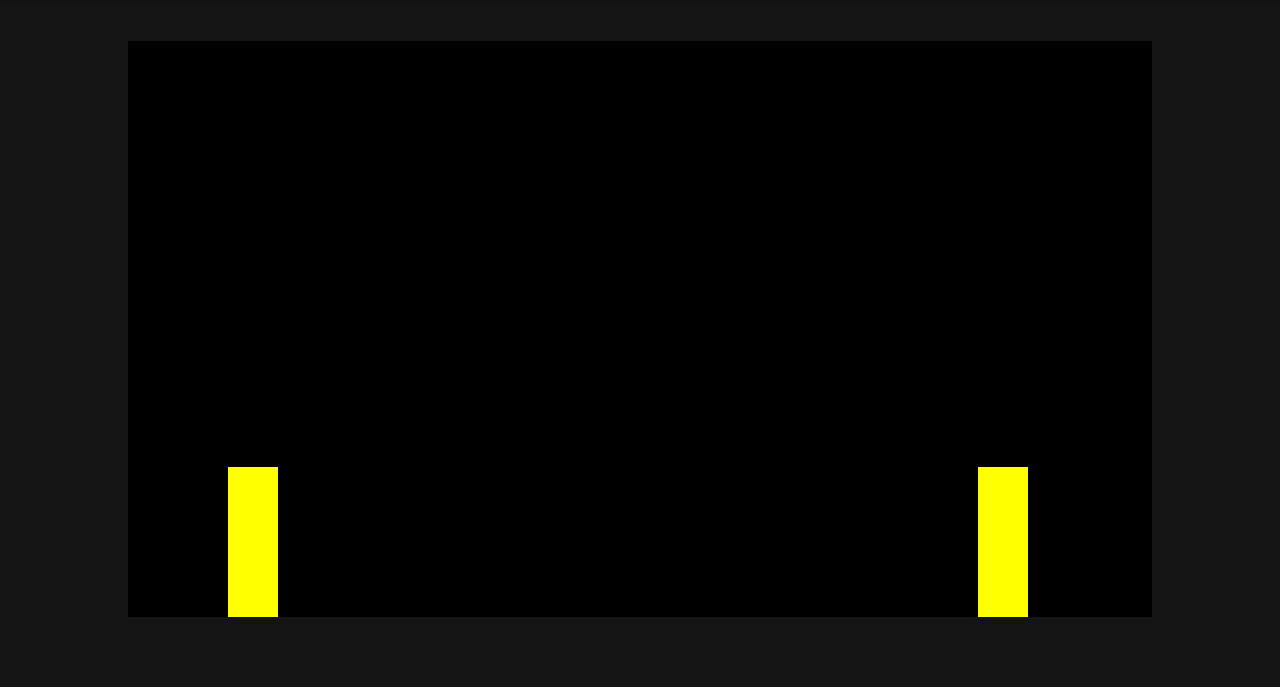
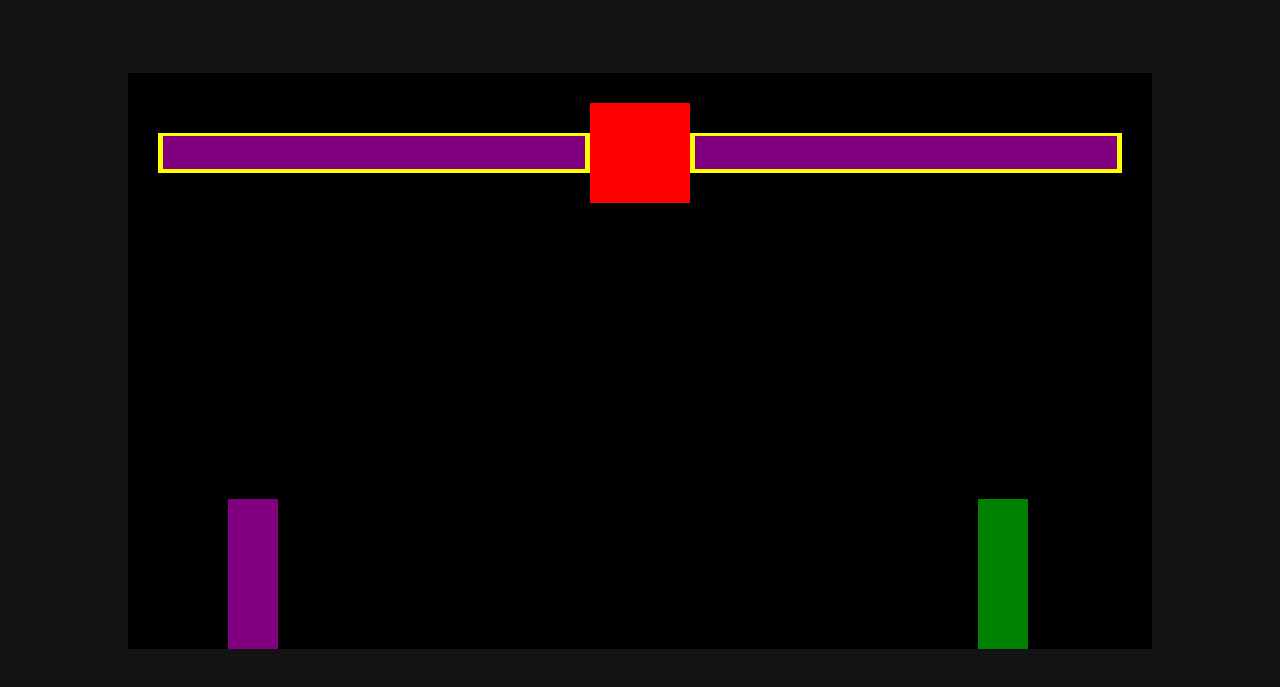
Before and after one commit to Gerencia-de-configuracao-e-mudancas/projeto-final-tropajs, a plain HTML site: page jojoWebSite/game/index.html in a window 1280 px wide. Shown: the part 69-756 px from the top of the page. Drawn offline with Linux system fonts and the light colour scheme.

Commit message:
add: Barras de vida e correção do ataque dos personagens

```diff
--- a/jojoWebSite/game/index.html
+++ b/jojoWebSite/game/index.html
@@ -22,7 +22,16 @@
     <main>
         <section id="game">
             <div class="imgDiv">
-                <div>
+                <div class="canvas-div">
+                    <div class="interface-div">
+                        <div id="player-bar-container">
+                            <div id="player-bar"></div>
+                        </div>
+                        <div id="timer"></div>
+                        <div id="enemy-bar-container">
+                            <div id="enemy-bar"></div>
+                        </div>
+                    </div>
                     <canvas id="canvas"></canvas>
                 </div>
             </div>
--- a/jojoWebSite/game/script.js
+++ b/jojoWebSite/game/script.js
@@ -7,6 +7,7 @@ canvas.height = 576;
 c.fillRect(0, 0, canvas.width, canvas.height);
 
 const gravity = 0.2;
+
 class Personagem {
     constructor({ position, velocity, keys, color }) {
         this.position = position;
@@ -26,11 +27,13 @@ class Personagem {
             height: 50
         }
         this.speed = 10;
-        this.side
+        this.side;
+        this.life = 100;
+        this.canAttack = true;
     }
 
     draw() {
-        c.fillStyle = (this.side == 'right') ? this.color : 'yellow';
+        c.fillStyle = this.color;
         c.fillRect(this.position.x, this.position.y, this.width, this.height);
 
 
@@ -85,6 +88,7 @@ class Personagem {
         setTimeout(() => {
             this.isAttacking = false;
             this.canMove = true;
+            this.canAttack = true;
         }, 1000);
     }
 
@@ -101,10 +105,14 @@ class Personagem {
 
 function colision() {
     if (showColision(player, enemy) && player.isAttacking) {
-        console.log(' player acertou');
+        player.isAttacking = false;
+        enemy.life -= 10;
+        document.querySelector('#enemy-bar').style.width = enemy.life + "%";
     }
     if (showColision(enemy, player) && enemy.isAttacking) {
-        console.log(' enemy acertou');
+        enemy.isAttacking = false;
+        player.life -= 10;
+        document.querySelector('#player-bar').style.width = player.life + "%";
     }
 }
 
@@ -174,7 +182,10 @@ function movement(e, isKeyDown) {
             break;
         case " ":
             player.keys.space.pressed = (isKeyDown) ? true : false;
-            player.attack();
+            if(player.canAttack) {
+                player.canAttack = false;
+                player.attack();
+            }
             break;
 
         case "ArrowLeft":
@@ -187,7 +198,10 @@ function movement(e, isKeyDown) {
             break;
         case "ArrowDown":
             enemy.keys.ArrowDown.pressed = (isKeyDown) ? true : false;
-            enemy.attack();
+            if (enemy.canAttack) {
+                enemy.canAttack = false;
+                enemy.attack();
+            }
             break;
     }
 }
@@ -202,7 +216,7 @@ window.addEventListener("keyup", (e) => {
 
 
 function animate() {
-   // setTimeout(function () {
+   //setTimeout(function () {
         window.requestAnimationFrame(animate);
         c.fillStyle = 'black';
         c.fillRect(0, 0, canvas.width, canvas.height);
--- a/jojoWebSite/styles.css
+++ b/jojoWebSite/styles.css
@@ -4,7 +4,7 @@
     font-family: Impact, Haettenschweiler, 'Arial Narrow Bold', sans-serif;
     font-style: italic;
     scroll-behavior: smooth;
-
+    box-sizing: border-box;
 }
 
 .header {
@@ -279,3 +279,62 @@ footer {
 #about-sub {
     padding-bottom: 2rem;
 }
+
+/* css do jogo */
+
+.canvas-div {
+    padding-top: 4rem;
+    position: relative;
+    color: blue;
+
+}
+
+.interface-div {
+
+    position: absolute;
+    display: flex;
+
+    width: 100%;
+    align-items: center;
+    padding: 30px;
+}
+
+#player-bar-container {
+    display: flex;
+    justify-content: flex-end;
+    align-items: center;
+    border: 5px solid yellow;
+    background-color: transparent;
+    height: 40px;
+    width: 100%;
+}
+
+#player-bar {
+    background-color: purple;
+    height: 33px;
+    width: 100%;
+}
+
+#timer {
+    background-color: red;
+    width: 100px;
+    height: 100px;
+    flex-shrink: 0;
+}
+
+#enemy-bar-container {
+    display: flex;
+    flex-direction: left;
+    align-items: center;
+    border: 5px solid yellow;
+    background-color: transparent;
+    height: 40px;
+    width: 100%;
+}
+
+#enemy-bar {
+
+    background-color: purple;
+    height: 33px;
+    width: 100%;
+}
```
